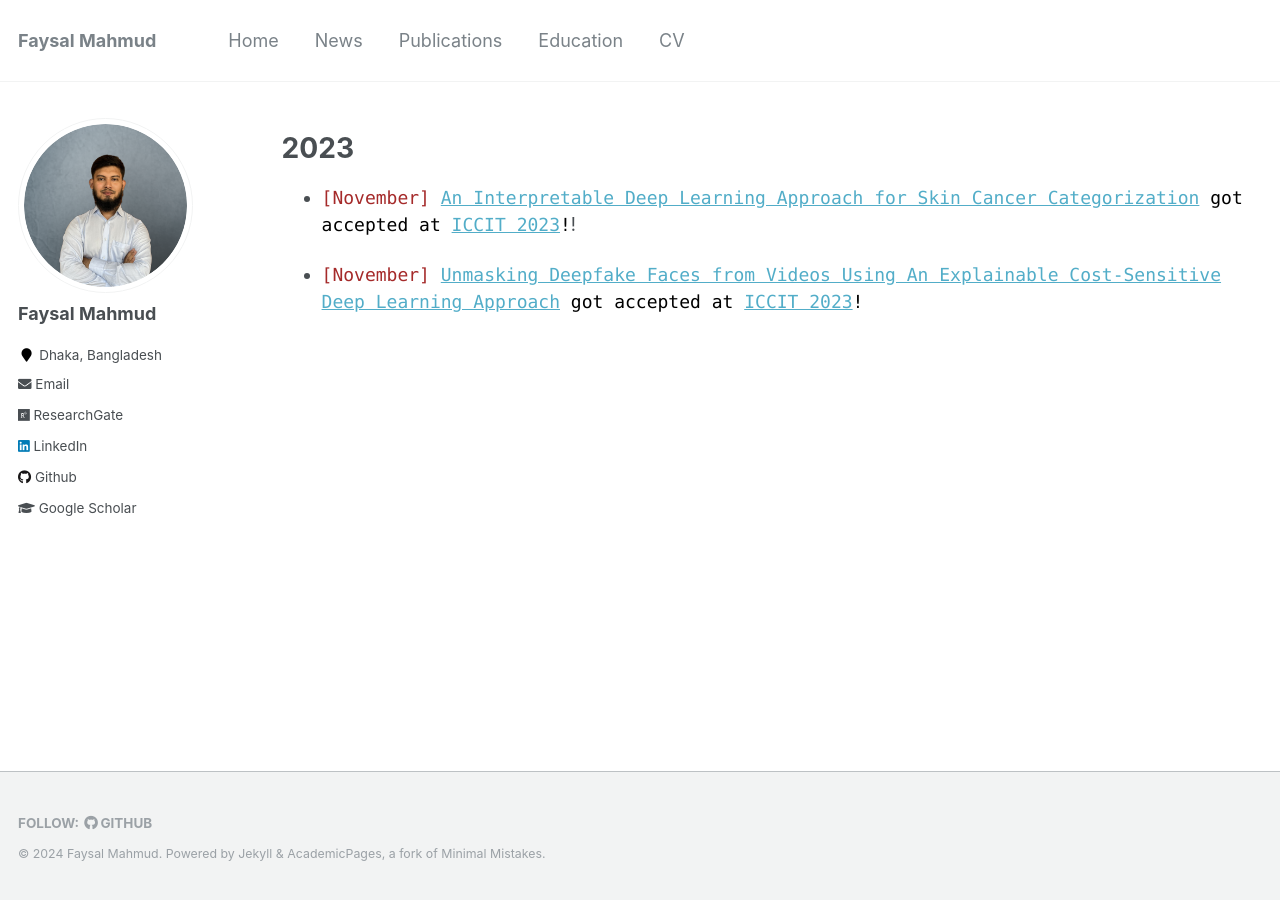
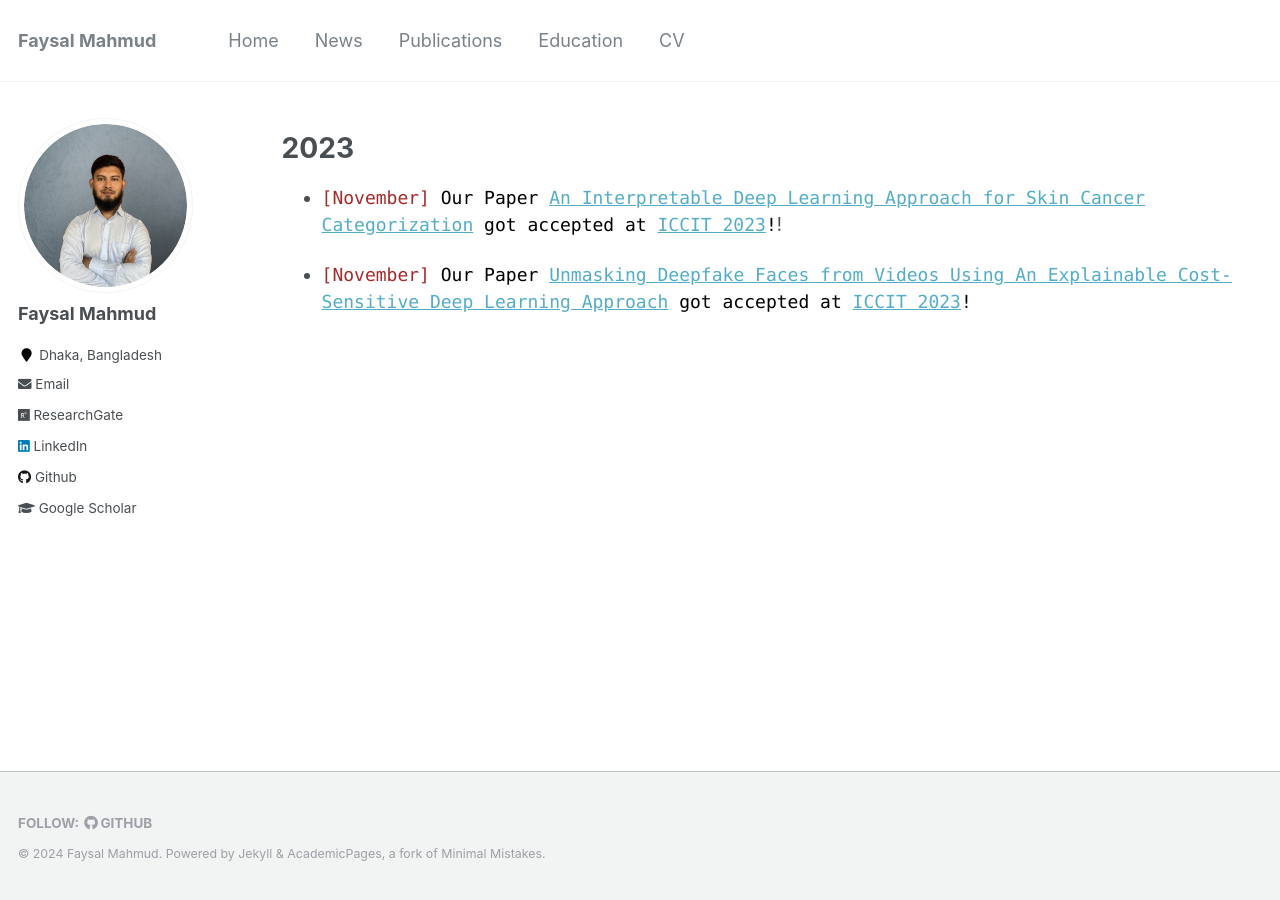
Before and after one commit to Faysal-MD/Faysal-MD.github.io, a Jekyll site: the page built from _pages/news.md, in a window 1280 px wide. Built offline with Jekyll 4.4.1, drawn with Linux system fonts in a browser that asks for light colours.

Commit message:
info updated

```diff
--- a/_pages/news.md
+++ b/_pages/news.md
@@ -7,7 +7,7 @@ author_profile: true
 
 # 2023
 
-- <span style="font-family:Monaco; color:black;"><span style="color:brown">[November]</span> [An Interpretable Deep Learning Approach for Skin Cancer Categorization](https://arxiv.org/pdf/2312.10696.pdf) got accepted at [ICCIT 2023](https://iccit.org.bd/2023/)!</span>!
+- <span style="font-family:Monaco; color:black;"><span style="color:brown">[November]</span> Our Paper [An Interpretable Deep Learning Approach for Skin Cancer Categorization](https://arxiv.org/pdf/2312.10696.pdf) got accepted at [ICCIT 2023](https://iccit.org.bd/2023/)!</span>!
 
-- <span style="font-family:Monaco; color:black;"><span style="color:brown">[November]</span>
+- <span style="font-family:Monaco; color:black;"><span style="color:brown">[November]</span> Our Paper
   [Unmasking Deepfake Faces from Videos Using An Explainable Cost-Sensitive Deep Learning Approach](https://arxiv.org/pdf/2312.10740.pdf) got accepted at [ICCIT 2023](https://iccit.org.bd/2023/)!</span>
```
